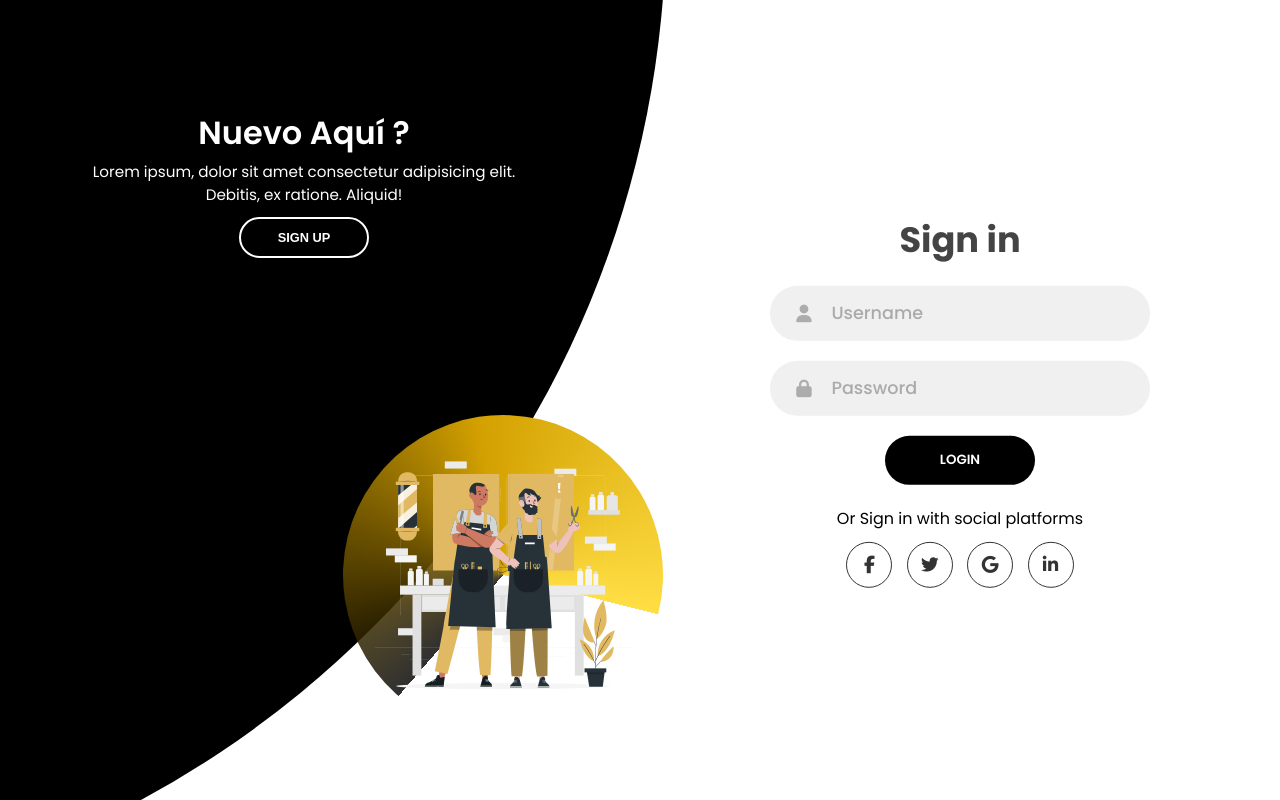
After one commit to JorgeVenegasPe/SanFransisco73, a PHP site: page /Login_Registro.php in a window 1280 px wide. The commit adds this page. Run offline with PHP 8.4, Linux system fonts and the light colour scheme; some libraries are stand-ins or nearby versions.

Commit message:
Login y Registro

```diff
--- /dev/null
+++ b/Login_Registro.php
@@ -0,0 +1,122 @@
+<!DOCTYPE html>
+<html lang="es">
+  <head>
+    <meta charset="UTF-8" />
+    <meta name="viewport" content="width=device-width, initial-scale=1.0" />
+    <script src="https://kit.fontawesome.com/64d58efce2.js" crossorigin="anonymous"></script>
+    <link rel="stylesheet" href="./resources/css/Login.css" />
+  </head>
+  <body>
+    <div class="container">
+      <div class="forms-container">
+        <div class="signin-signup">
+
+          <!-- LOGIN -->
+          <form action="#" class="sign-in-form"  id="login-form">
+            <h2 class="title">Sign in</h2>
+            <div class="input-field">
+              <i class="fas fa-user"></i>
+              <input type="text" placeholder="Username" />
+            </div>
+            <div class="input-field">
+              <i class="fas fa-lock"></i>
+              <input type="password" placeholder="Password" />
+            </div>
+            <input type="submit" value="Login" class="btn solid" />
+            <p class="social-text">Or Sign in with social platforms</p>
+            <div class="social-media">
+              <a href="#" class="social-icon">
+                <i class="fab fa-facebook-f"></i>
+              </a>
+              <a href="#" class="social-icon">
+                <i class="fab fa-twitter"></i>
+              </a>
+              <a href="#" class="social-icon">
+                <i class="fab fa-google"></i>
+              </a>
+              <a href="#" class="social-icon">
+                <i class="fab fa-linkedin-in"></i>
+              </a>
+            </div>
+          </form>
+
+          <!-- REGISTRO  -->
+
+          <form action="#" class="sign-up-form" id="signup-form">
+            <h2 class="title">Sign up</h2>
+            <div class="input-field">
+              <i class="fas fa-user"></i>
+              <input type="text" placeholder="Username" />
+            </div>
+            <div class="input-field">
+              <i class="fas fa-envelope"></i>
+              <input type="email" placeholder="Email" />
+            </div>
+            <div class="input-field">
+              <i class="fas fa-lock"></i>
+              <input type="password" placeholder="Password" />
+            </div>
+            <input type="submit" class="btn" value="Sign up" />
+            <p class="social-text">Or Sign up with social platforms</p>
+            <div class="social-media">
+              <a href="#" class="social-icon">
+                <i class="fab fa-facebook-f"></i>
+              </a>
+              <a href="#" class="social-icon">
+                <i class="fab fa-twitter"></i>
+              </a>
+              <a href="#" class="social-icon">
+                <i class="fab fa-google"></i>
+              </a>
+              <a href="#" class="social-icon">
+                <i class="fab fa-linkedin-in"></i>
+              </a>
+            </div>
+          </form>
+        </div>
+      </div>
+
+      <!-- PANELES -->
+      <div class="panels-container">
+        <!-- LOGIN -->
+        <div class="panel left-panel" id="login-form" >
+          <div class="content">
+            <h3>Nuevo Aquí ?</h3>
+            <p>
+              Lorem ipsum, dolor sit amet consectetur adipisicing elit. Debitis,
+              ex ratione. Aliquid!
+            </p>
+            <button class="btn transparent" id="sign-up-btn">
+              SIGN UP
+            </button>
+          </div>
+          <div class="layout image">
+            <img src="../SanFransisco73-main/resources/images/SVG/log.svg" class="image" alt="" />
+          </div>
+
+        </div>
+
+        <!-- REGISTRO  -->
+        <div class="panel right-panel" id="signup-form">
+          <div class="content">
+            <h3>One of us ?</h3>
+            <p>
+              Lorem ipsum dolor sit amet consectetur adipisicing elit. Nostrum
+              laboriosam ad deleniti.
+            </p>
+            <button class="btn transparent" id="sign-in-btn">
+              Sign in
+            </button>
+          </div>
+
+          <div class="layout2 image">
+            <img src="../SanFransisco73-main/resources/images/SVG/register.svg" class="image" alt="" />
+          </div>
+        </div>
+      </div>
+    </div>
+
+    <script src="./resources/js/app.js"></script>
+    <script src="./resources/js/Registro.js"></script>
+  </body>
+</html>
--- /dev/null
+++ b/resources/css/Login.css
@@ -0,0 +1,460 @@
+@import url("https://fonts.googleapis.com/css2?family=Poppins:wght@200;300;400;500;600;700;800&display=swap");
+
+* {
+  margin: 0;
+  padding: 0;
+  box-sizing: border-box;
+}
+
+body,
+input {
+  font-family: "Poppins", sans-serif;
+}
+
+.container {
+  position: relative;
+  width: 100%;
+  background-color: #fff;
+  min-height: 100vh;
+  overflow: hidden;
+}
+
+.forms-container {
+  position: absolute;
+  width: 100%;
+  height: 100%;
+  top: 0;
+  left: 0;
+}
+
+.signin-signup {
+  position: absolute;
+  top: 50%;
+  transform: translate(-50%, -50%);
+  left: 75%;
+  width: 50%;
+  transition: 1s 0.7s ease-in-out;
+  display: grid;
+  grid-template-columns: 1fr;
+  z-index: 5;
+}
+
+form {
+  display: flex;
+  align-items: center;
+  justify-content: center;
+  flex-direction: column;
+  padding: 0rem 5rem;
+  transition: all 0.2s 0.7s;
+  overflow: hidden;
+  grid-column: 1 / 2;
+  grid-row: 1 / 2;
+}
+
+form.sign-up-form {
+  opacity: 0;
+  z-index: 1;
+}
+
+form.sign-in-form {
+  z-index: 2;
+}
+
+.title {
+  font-size: 2.2rem;
+  color: #444;
+  margin-bottom: 10px;
+}
+
+.input-field {
+  max-width: 380px;
+  width: 100%;
+  background-color: #f0f0f0;
+  margin: 10px 0;
+  height: 55px;
+  border-radius: 55px;
+  display: grid;
+  grid-template-columns: 15% 85%;
+  padding: 0 0.4rem;
+  position: relative;
+}
+
+.input-field i {
+  text-align: center;
+  line-height: 55px;
+  color: #acacac;
+  transition: 0.5s;
+  font-size: 1.1rem;
+}
+
+.input-field input {
+  background: none;
+  outline: none;
+  border: none;
+  line-height: 1;
+  font-weight: 600;
+  font-size: 1.1rem;
+  color: #333;
+}
+
+.input-field input::placeholder {
+  color: #aaa;
+  font-weight: 500;
+}
+
+.social-text {
+  padding: 0.7rem 0;
+  font-size: 1rem;
+}
+
+.social-media {
+  display: flex;
+  justify-content: center;
+}
+
+.social-icon {
+  height: 46px;
+  width: 46px;
+  display: flex;
+  justify-content: center;
+  align-items: center;
+  margin: 0 0.45rem;
+  color: #333;
+  border-radius: 50%;
+  border: 1px solid #333;
+  text-decoration: none;
+  font-size: 1.1rem;
+  transition: 0.3s;
+}
+
+.social-icon:hover {
+  color: #ffffff;
+  background-color: #000000;
+}
+
+.btn {
+  width: 150px;
+  background-color: #000000;
+  border: none;
+  outline: none;
+  height: 49px;
+  border-radius: 49px;
+  color: #fff;
+  text-transform: uppercase;
+  font-weight: 600;
+  margin: 10px 0;
+  cursor: pointer;
+  transition: 0.5s;
+}
+
+.btn:hover {
+  background-color: transparent;
+  color: #000000; font-weight: 700;
+  border: 1px solid #000000;
+}
+.panels-container {
+  position: absolute;
+  height: 100%;
+  width: 100%;
+  top: 0;
+  left: 0;
+  display: grid;
+  grid-template-columns: repeat(2, 1fr);
+}
+
+.container:before {
+  content: "";
+  position: absolute;
+  height: 2000px;
+  width: 2000px;
+  top: -10%;
+  right: 48%;
+  transform: translateY(-50%);
+  background-image: linear-gradient(-45deg, #000000 0%, #000000 100%);
+  transition: 1.8s ease-in-out;
+  border-radius: 50%;
+  z-index: 6;
+}
+
+.image {
+  width: 80%;
+  transition: transform 1.1s ease-in-out;
+  transition-delay: 0.4s;
+  transform: rotate(200deg);
+  display: block;
+}
+
+.panel {
+  display: flex;
+  flex-direction: column;
+  align-items: flex-end;
+  justify-content: space-around;
+  text-align: center;
+  z-index: 6;
+}
+
+.left-panel {
+  pointer-events: all;
+  padding: 3rem 17% 2rem 12%;
+}
+
+.right-panel {
+  pointer-events: none;
+  padding: 3rem 12% 2rem 17%;
+}
+
+.panel .content {
+  color: #fff;
+  transition: transform 0.9s ease-in-out;
+  transition-delay: 0.6s;
+  margin-top: 8%;
+}
+
+.panel h3 {
+  font-weight: 600;
+  line-height: 1;
+  font-size: 2rem;
+}
+
+.panel p {
+  font-size: 0.95rem;
+  padding: 0.7rem 0;
+}
+
+.btn.transparent {
+  margin: 0;
+  background: none;
+  border: 2px solid #fff;
+  width: 130px;
+  height: 41px;
+  font-weight: 600;
+  font-size: 0.8rem;
+}
+
+.btn.transparent:hover {
+  margin: 0;
+  background: none;
+  border: 2px solid #fff;
+  width: 130px;
+  height: 41px;
+  font-weight: 600;
+  font-size: 0.8rem;
+  background-color: white;
+}
+
+.layout {
+  margin-top: 20.2%;
+  margin-right: -29%;
+  width: 320px;
+  height: 320px;
+  transform: rotate(-200deg);
+  flex-shrink: 0;
+  border-radius: 50%; /* Use 50% for a perfect circle */
+  background: conic-gradient(
+    transparent 16.89%, /* Apertura en forma de triángulo */
+    rgba(0, 0, 0, 0.81) 11.39%,
+    #D3A000 52.9%,
+    #FFDE44 84.51%,
+    transparent 16.89% /* Cierre de la apertura */
+  );
+  display: flex;
+  justify-content: center;
+  align-items: center;
+  position: relative;
+}
+.layout2 {
+  margin-top: 20.2%;
+  margin-right: 59%;
+  transform: rotate(40deg);
+  width: 320px;
+  height: 320px;
+  flex-shrink: 0;
+  border-radius: 50%; /* Use 50% for a perfect circle */
+  background: conic-gradient(
+    from -90deg, /* Ángulo más grande */
+    transparent 0%,
+    #FFDE44 0.72%,
+    #D3A000 37.39%,
+    rgba(0, 0, 0, 0.81) 63%,
+    transparent 63%,
+    transparent 100%
+  );
+  display: flex;
+  justify-content: center;
+  align-items: center;
+  position: relative;
+}
+
+
+.right-panel .image,
+.right-panel .content {
+  transform: translateX(800px);
+}
+
+/* ANIMATION */
+
+.container.sign-up-mode:before {
+  transform: translate(100%, -50%);
+  right: 52%;
+}
+
+.container.sign-up-mode .left-panel .image,
+.container.sign-up-mode .left-panel .content {
+  transform: translateX(-800px);
+}
+
+.container.sign-up-mode .signin-signup {
+  left: 25%;
+}
+
+.container.sign-up-mode form.sign-up-form {
+  opacity: 1;
+  z-index: 2;
+}
+
+.container.sign-up-mode form.sign-in-form {
+  opacity: 0;
+  z-index: 1;
+}
+
+.container.sign-up-mode .right-panel .image,
+.container.sign-up-mode .right-panel .content {
+  transform: translateX(0%);
+}
+
+.container.sign-up-mode .left-panel {
+  pointer-events: none;
+}
+
+.container.sign-up-mode .right-panel {
+  pointer-events: all;
+}
+
+@media (max-width: 870px) {
+  .container {
+    min-height: 800px;
+    height: 100vh;
+  }
+  .signin-signup {
+    width: 100%;
+    top: 95%;
+    transform: translate(-50%, -100%);
+    transition: 1s 0.8s ease-in-out;
+  }
+
+  .signin-signup,
+  .container.sign-up-mode .signin-signup {
+    left: 50%;
+  }
+
+  .panels-container {
+    grid-template-columns: 1fr;
+    grid-template-rows: 1fr 2fr 1fr;
+  }
+
+  .panel {
+    flex-direction: row;
+    justify-content: space-around;
+    align-items: center;
+    padding: 2.5rem 8%;
+    grid-column: 1 / 2;
+  }
+
+  .right-panel {
+    grid-row: 3 / 4;
+  }
+
+  .left-panel {
+    grid-row: 1 / 2;
+  }
+
+  .image {
+    width: 200px;
+    transition: transform 0.9s ease-in-out;
+    transition-delay: 0.6s;
+  }
+
+  .panel .content {
+    padding-right: 15%;
+    transition: transform 0.9s ease-in-out;
+    transition-delay: 0.8s;
+  }
+
+  .panel h3 {
+    font-size: 1.2rem;
+  }
+
+  .panel p {
+    font-size: 0.7rem;
+    padding: 0.5rem 0;
+  }
+
+  .btn.transparent {
+    width: 110px;
+    height: 35px;
+    font-size: 0.7rem;
+  }
+
+  .container:before {
+    width: 1500px;
+    height: 1500px;
+    transform: translateX(-50%);
+    left: 30%;
+    bottom: 68%;
+    right: initial;
+    top: initial;
+    transition: 2s ease-in-out;
+  }
+
+  .container.sign-up-mode:before {
+    transform: translate(-50%, 100%);
+    bottom: 32%;
+    right: initial;
+  }
+
+  .container.sign-up-mode .left-panel .image,
+  .container.sign-up-mode .left-panel .content {
+    transform: translateY(-300px);
+  }
+
+  .container.sign-up-mode .right-panel .image,
+  .container.sign-up-mode .right-panel .content {
+    transform: translateY(0px);
+  }
+
+  .right-panel .image,
+  .right-panel .content {
+    transform: translateY(300px);
+  }
+
+  .container.sign-up-mode .signin-signup {
+    top: 5%;
+    transform: translate(-50%, 0);
+  }
+}
+
+@media (max-width: 570px) {
+  form {
+    padding: 0 1.5rem;
+  }
+
+  .image {
+    display: none;
+  }
+  .panel .content {
+    padding: 0.5rem 1rem;
+  }
+  .container {
+    padding: 1.5rem;
+  }
+
+  .container:before {
+    bottom: 72%;
+    left: 50%;
+  }
+
+  .container.sign-up-mode:before {
+    bottom: 28%;
+    left: 50%;
+  }
+}
```
Also changed, not shown: resources/js/Registro.js (added, +12 -0 lines), resources/js/app.js (added, +23 -0 lines), views/header.php (+11 -2 lines), resources/images/SVG/log.svg (added), resources/images/SVG/register.svg (added).
